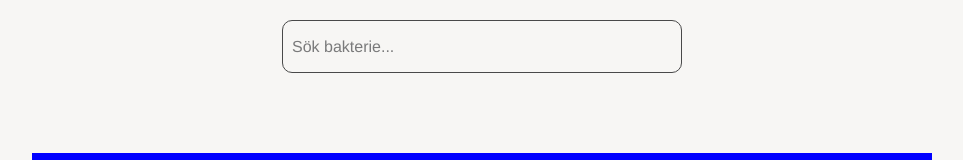
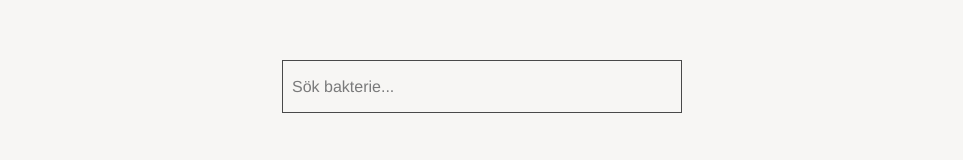
Before and after one commit to gizngizn/infektionskonsult, a Next.js app: page / in a window 1280 px wide. Shown: the top 160 px of the page, without its empty margins (158-1121 px from the left). Built offline with nearby package versions, Linux system fonts and the light colour scheme.

Commit message:
Styling of search box

```diff
--- a/app/components/Search.module.css
+++ b/app/components/Search.module.css
@@ -3,7 +3,7 @@
     justify-content: center;
     align-items: center;
     flex-direction: column;
-    padding: 20px 0;
+    padding-top: 60px;
 }
 
 .input {
@@ -14,7 +14,6 @@
 .input input {
     width: 100%;
     padding: 20px 50px 10px 10px;
-    border-radius: 10px;
     border: 1px solid #494949;
     font-size: 1.1rem;
     outline: none;
```
